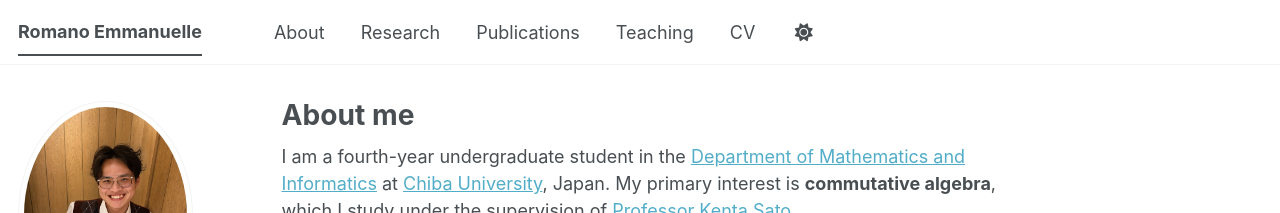
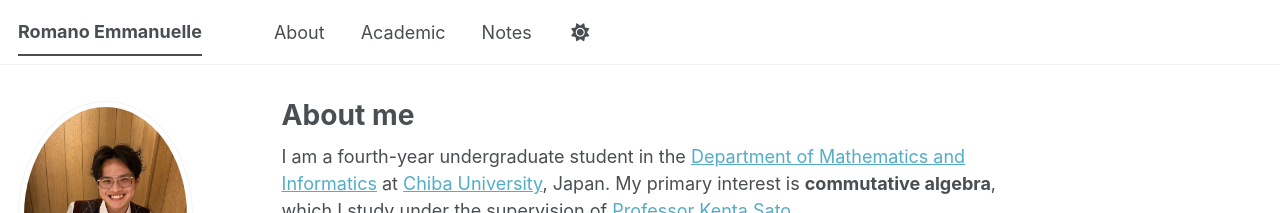
Before and after one commit to RomanoEmmanuelle/RomanoEmmanuelle.github.io, a Jekyll site: the page built from _pages/about.md, in a window 1280 px wide. Shown: the top 213 px of the page. Built offline with Jekyll 4.4.1, drawn with Linux system fonts in a browser that asks for light colours; a style sheet for code colours, icons or effects is not loaded.

Commit message:
Simplify navigation to three sections

```diff
--- a/_data/navigation.yml
+++ b/_data/navigation.yml
@@ -11,14 +11,8 @@ main:
   - title: "About"
     url: /
 
-  - title: "Research"
-    url: /research/
+  - title: "Academic"
+    url: /academic/
 
-  - title: "Publications"
-    url: /publications/
-
-  - title: "Teaching"
-    url: /teaching/
-
-  - title: "CV"
-    url: /cv/
+  - title: "Notes"
+    url: /notes/
```
